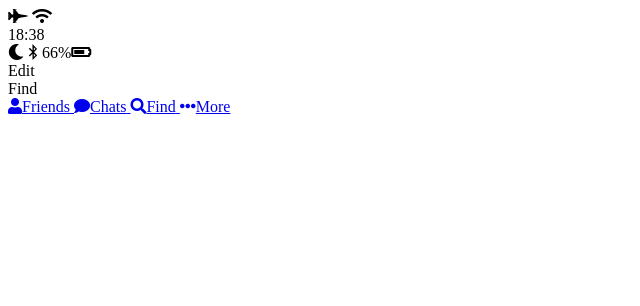
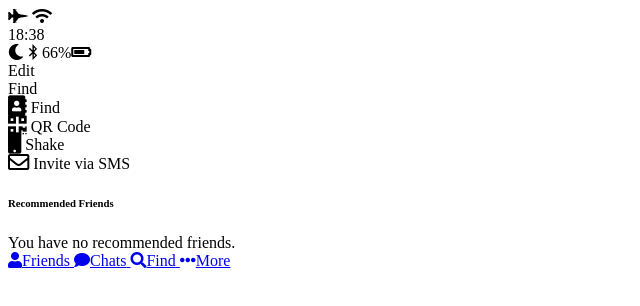
Before and after one commit to EUNCHAE98/kakao-clone, a plain HTML site: page find.html in a window 1280 px wide. Shown: the whole page, without its empty margins (0-640 px from the left). Drawn offline with Linux system fonts and the light colour scheme.

Commit message:
Find is done

```diff
--- a/find.html
+++ b/find.html
@@ -38,7 +38,34 @@
             </div>
         </div>
     </header>
-
+    <main class="find">
+        <section class="find__options">
+            <div class="find__options">
+                <i class="fa fa-address-book fa-lg"></i>
+                <span class="find__option-title">Find</span>
+            </div>
+            <div class="find__options">
+                <i class="fa fa-qrcode fa-lg"></i>
+                <span class="find__option-title">QR Code</span>
+            </div>
+            <div class="find__options">
+                <i class="fa fa-mobile fa-lg"></i>
+                <span class="find__option-title">Shake</span>
+            </div>
+            <div class="find__options">
+                <i class="far fa-envelope fa-lg"></i>
+                <span class="find__option-title">Invite via SMS</span>
+            </div>
+        </section>
+        <section class="find__recommended">
+            <header>
+                <h6 class="recommended__title">Recommended Friends</h6>
+                <div class="recommended__none">
+                    <span class="recommended__text">You have no recommended friends.</span>
+                </div>
+            </header>
+        </section>
+    </main>
     <nav class="tab-bar">
         <a href="index.html" class="tab-bar__tab">
             <i class="fa fa-user"></i><span class="tab_bar__title">Friends</span>
```
